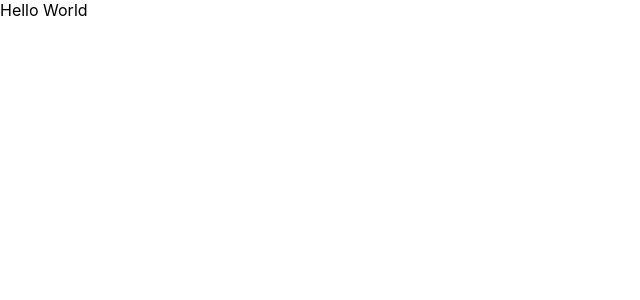
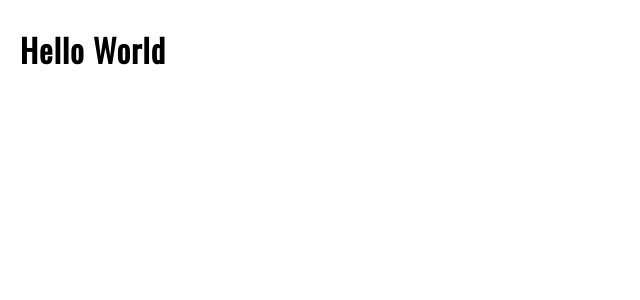
Before and after one commit to JaxonAdams/fluffy-octo-fishstick, a JavaScript app in the folder client/: page / in a window 1280 px wide. Shown: the top 300 px of the page, without its empty margins (0-640 px from the left). Built offline with nearby package versions, Linux system fonts and the light colour scheme; the HTML template or start-up script is replaced by a standard one.

Commit message:
'hello world' and basic styles

```diff
--- a/client/src/App.css
+++ b/client/src/App.css
@@ -1 +1,26 @@
-/* Styles */
+/* import fonts from google fonts */
+@import url('https://fonts.googleapis.com/css2?family=Oswald&family=Roboto&display=swap');
+
+/* variable definitions */
+:root {
+  --title-font: "Oswald";
+  --primary-font: "Roboto";
+  --primary-bg-color: #FFFFFF;
+  --secondary-bg-color: #14213D;
+  --highlight-color: #FCA311;
+  --bg-dark: #000000;
+  --text-light: #E5E5E5;
+}
+
+/* styles */
+body {
+  font-family: var(--primary-font);
+  background-color: var(--white-color);
+  color: var(--bg-dark);
+}
+
+.title {
+  font-family: var(--title-font);
+  letter-spacing: 1px;
+  padding: 5px 20px;
+}
--- a/client/src/App.js
+++ b/client/src/App.js
@@ -2,8 +2,8 @@ import './App.css';
 
 function App() {
   return (
-    <div className="App">
-      Hello World
+    <div className='App'>
+      <h1 className='title'>Hello World</h1>
     </div>
   );
 }
```
